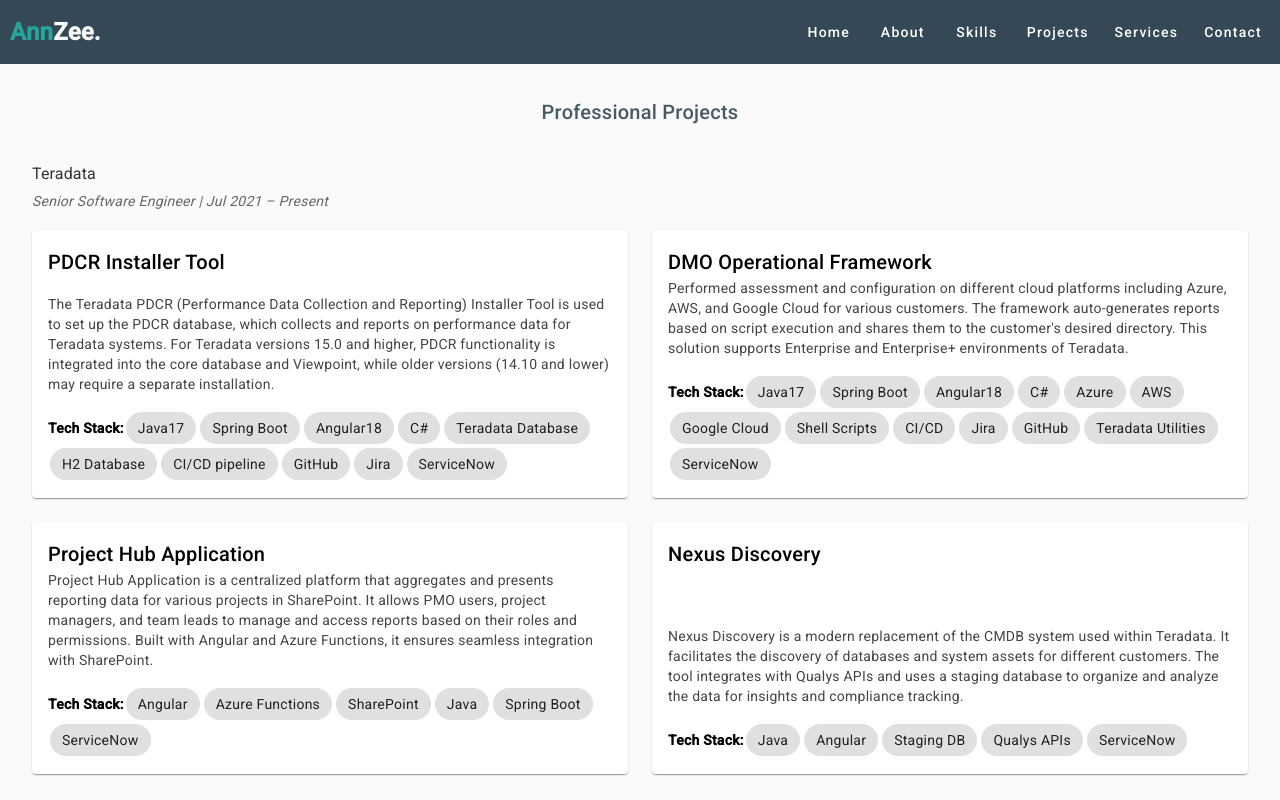
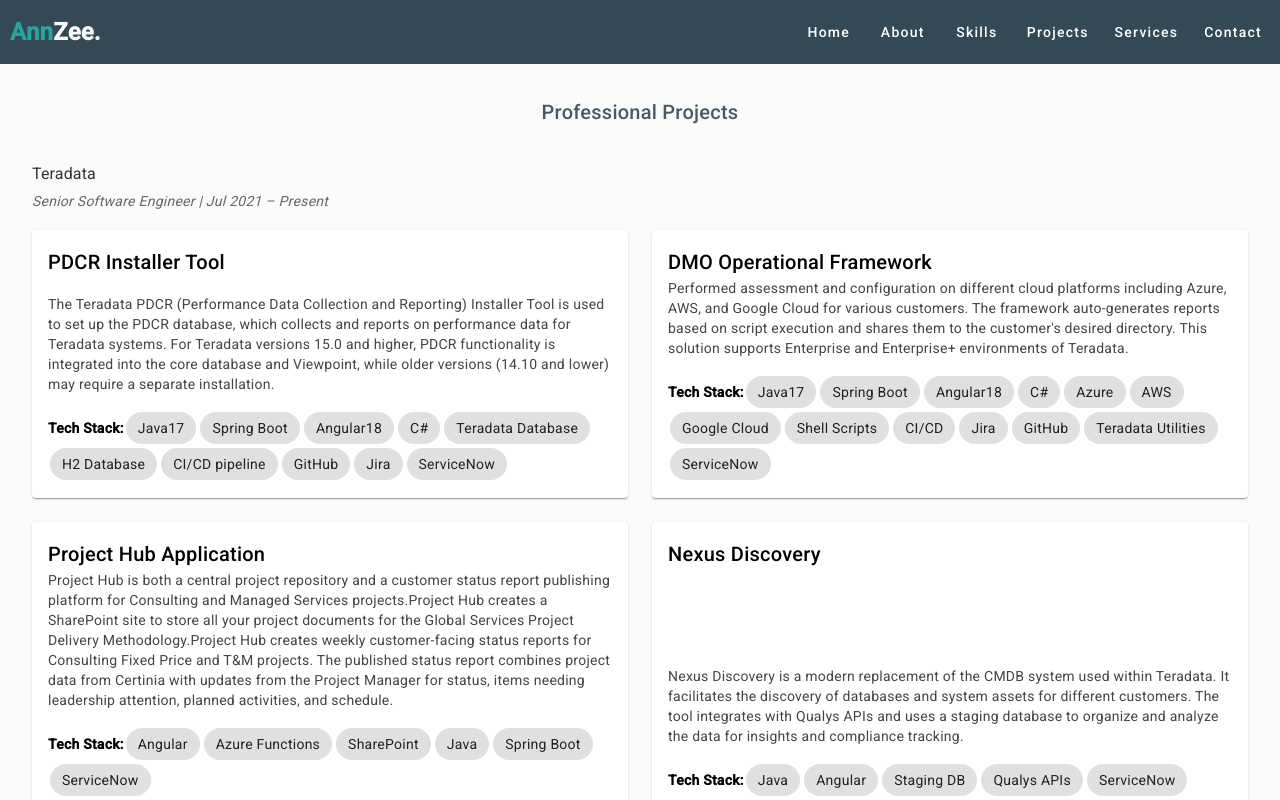
Before and after one commit to mnawazgondal/annzee-portfolio, an Angular app: page /projects in a window 1280 px wide. Shown: the top 800 px of the page. Built offline with nearby package versions, Linux system fonts and the light colour scheme.

Commit message:
Updated home screen layout and navbar styling - project

```diff
--- a/src/app/pages/projects/projects.component.ts
+++ b/src/app/pages/projects/projects.component.ts
@@ -56,7 +56,7 @@
         },
         {
           name: 'Project Hub Application',
-          description: 'Project Hub Application is a centralized platform that aggregates and presents reporting data for various projects in SharePoint. It allows PMO users, project managers, and team leads to manage and access reports based on their roles and permissions. Built with Angular and Azure Functions, it ensures seamless integration with SharePoint.',
+          description: 'Project Hub is both a central project repository and a customer status report publishing platform for Consulting and Managed Services projects.Project Hub creates a SharePoint site to store all your project documents for the Global Services Project Delivery Methodology.Project Hub creates weekly customer-facing status reports for Consulting Fixed Price and T&M projects. The published status report combines project data from Certinia with updates from the Project Manager for status, items needing leadership attention, planned activities, and schedule.',
           techStack: ['Angular', 'Azure Functions', 'SharePoint', 'Java','Spring Boot', 'ServiceNow']
         },
         {
```
